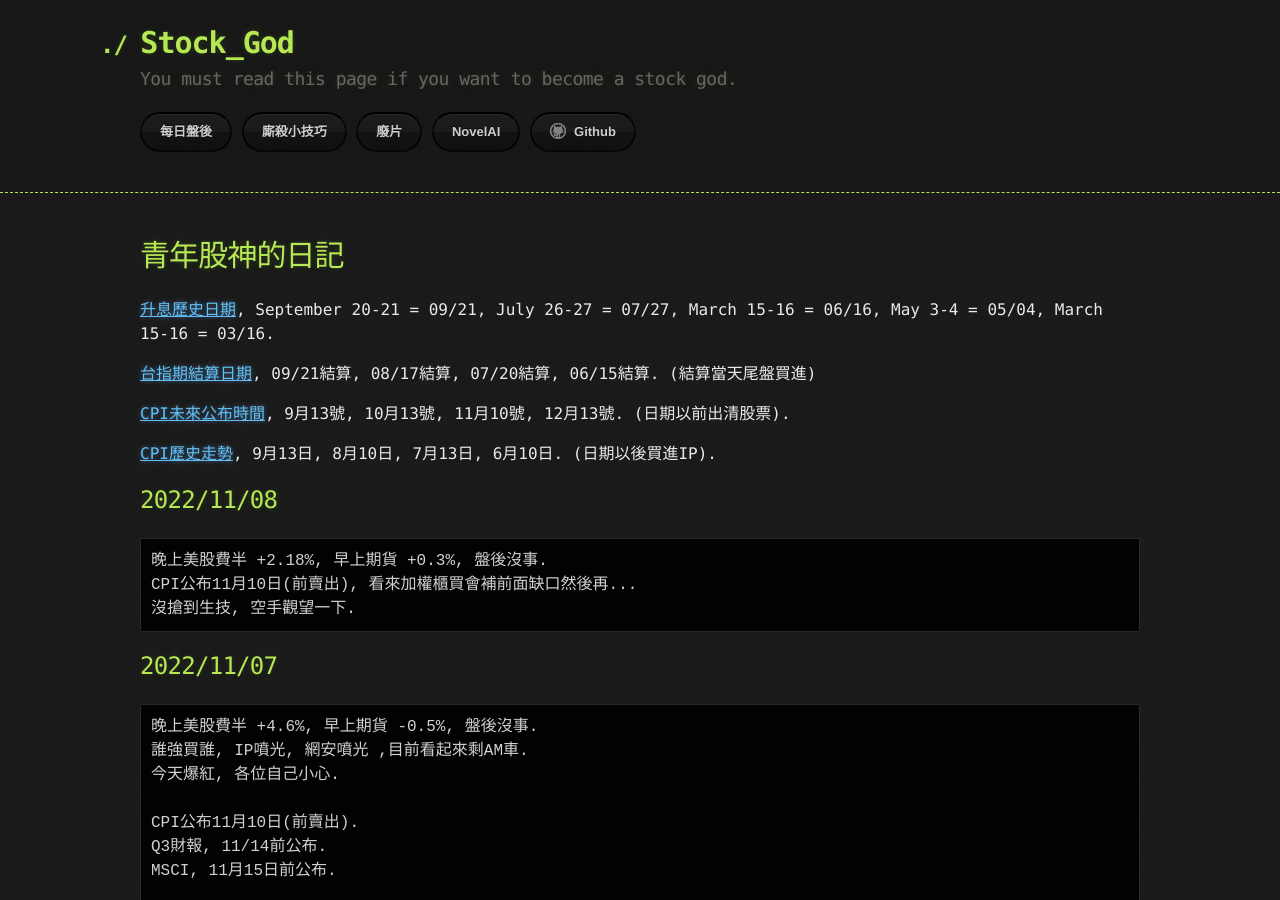
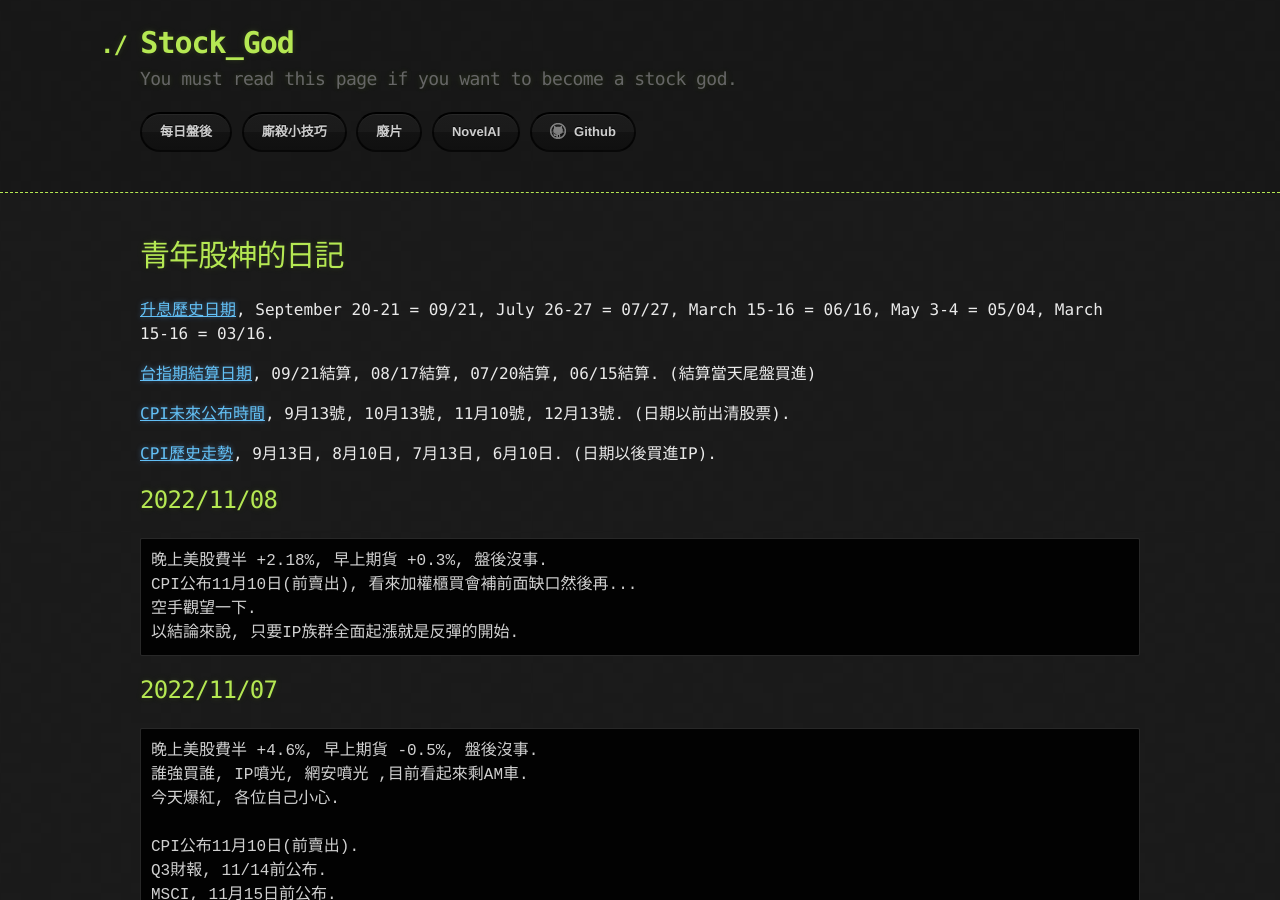
Before and after one commit to lepg5487/Stock_God, a Jekyll site: the page built from index.md, in a window 1280 px wide and 900 px high. Built offline with Jekyll 4.4.1, drawn with Linux system fonts in a browser that asks for light colours; our own code applies the rules of GitHub Pages for plain Markdown files.

Commit message:
Update index.md

````diff
--- a/index.md
+++ b/index.md
@@ -16,7 +16,8 @@ layout: testlayouts
 ```
 晚上美股費半 +2.18%, 早上期貨 +0.3%, 盤後沒事.
 CPI公布11月10日(前賣出), 看來加權櫃買會補前面缺口然後再...
-沒搶到生技, 空手觀望一下.
+空手觀望一下.
+以結論來說, 只要IP族群全面起漲就是反彈的開始.
 ```
 
 ## 2022/11/07
````
